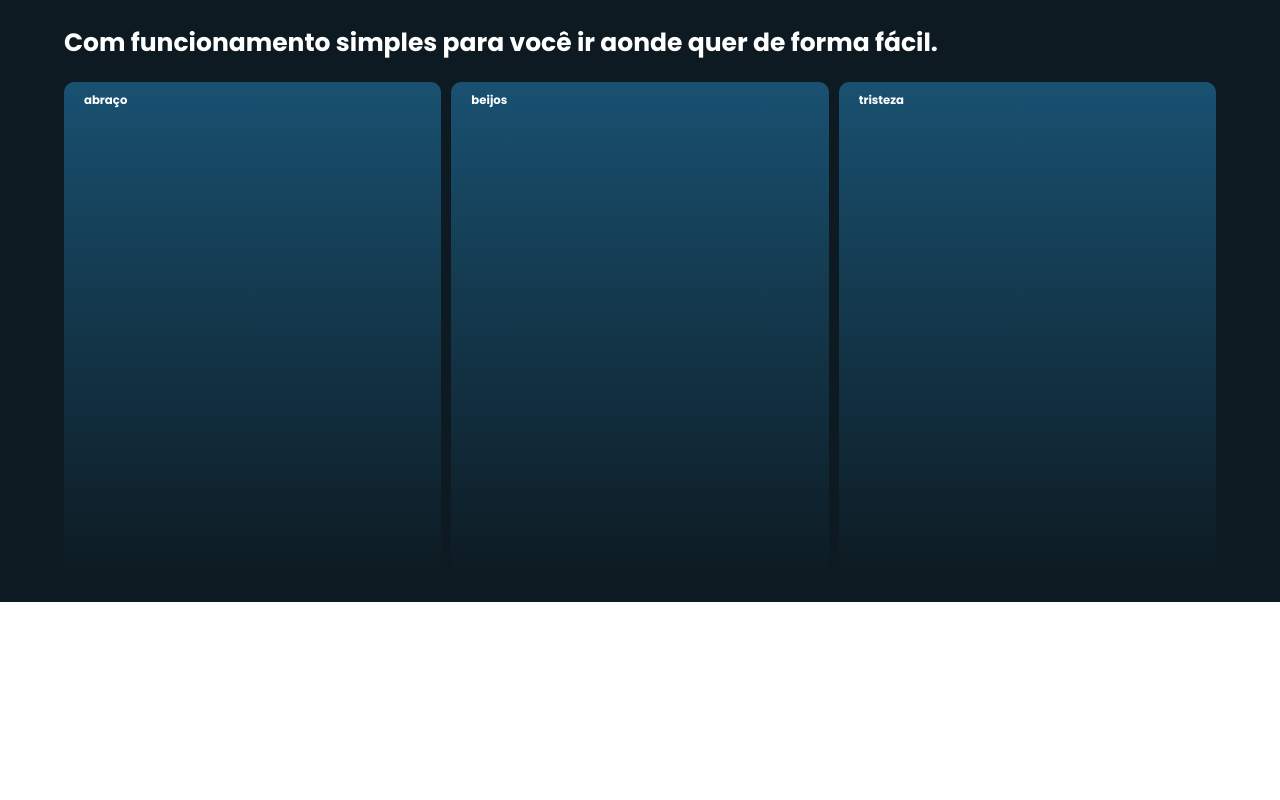
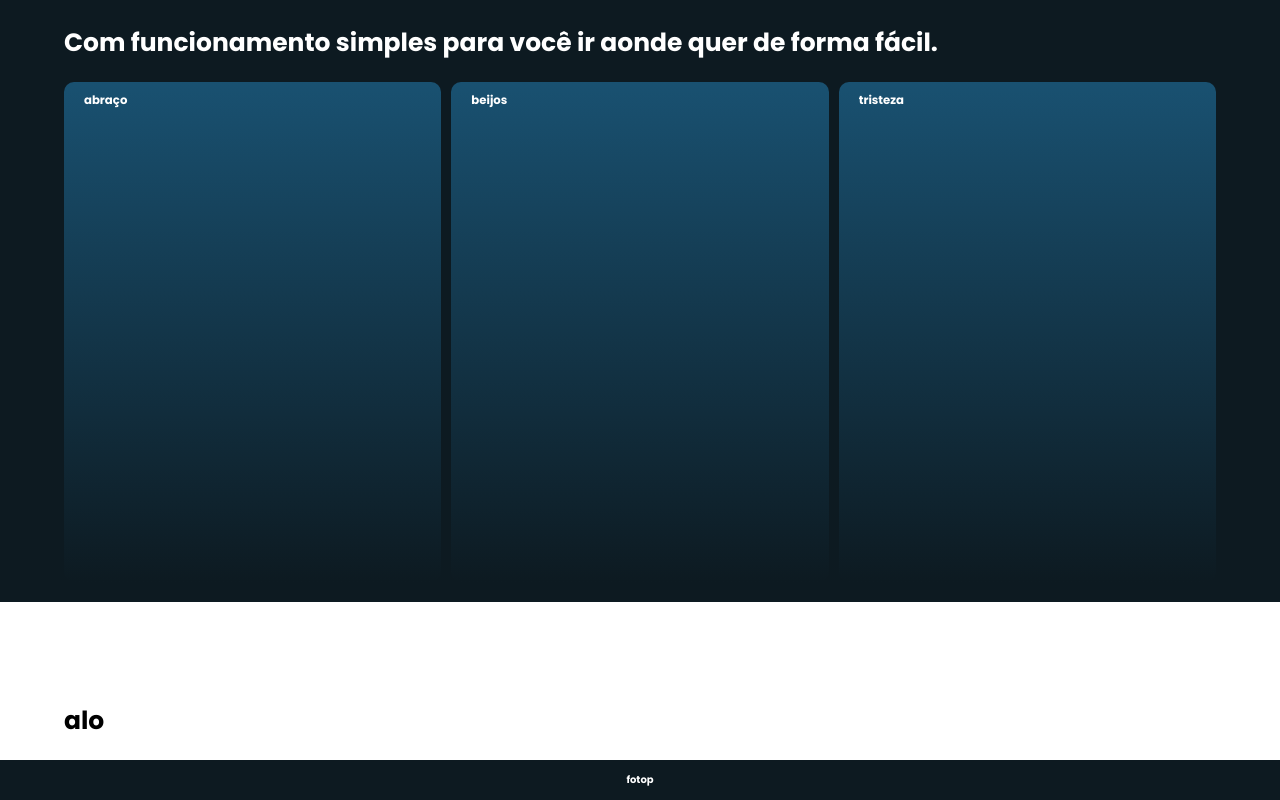
Before and after one commit to henrique1232H/imobiliaria-frontEnd, a React (Vite) app: page / in a window 1280 px wide. Shown: the part 817-1617 px from the top of the page. Before the commit the page ends 1539 px from the top, so only its background shows below. Built offline with nearby package versions, Linux system fonts and the light colour scheme.

Commit message:
create footer

```diff
--- a/src/Pages/Home/index.jsx
+++ b/src/Pages/Home/index.jsx
@@ -8,6 +8,7 @@ import {
 import Header from "../../components/Header";
 import Section from "../../components/Section";
 import { Link } from "react-router-dom";
+import Footer from "../../components/Footer";
 
 export default function Home() {
   return (
@@ -68,9 +69,13 @@ export default function Home() {
         </Section>
 
         <Section>
-
+          <div>
+            <h2>alo</h2>
+          </div>
         </Section>
       </main>
+
+      <Footer />
     </Container>
   );
 }
--- /dev/null
+++ b/src/components/Footer/index.jsx
@@ -0,0 +1,11 @@
+import { Container } from "./style";
+
+
+export default function Footer() {
+
+    return (
+        <Container>
+            <h4>fotop</h4>
+        </Container>
+    )
+}
--- /dev/null
+++ b/src/components/Footer/style.js
@@ -0,0 +1,10 @@
+import styled from "styled-components";
+
+export const Container = styled.form`
+    height: 5vh;
+    background: #0d1a21;
+    color: #fff;
+    display: flex;
+    align-items: center;
+    justify-content: center;
+`
--- a/src/service/api.js
+++ b/src/service/api.js
@@ -1,5 +1,5 @@
 import axios from "axios";
 
 export const api = axios.create({
-    baseURL: "https://imobiliaria-backend.onrender.com"
+    baseURL: "http://localhost:3001"
 })
```
